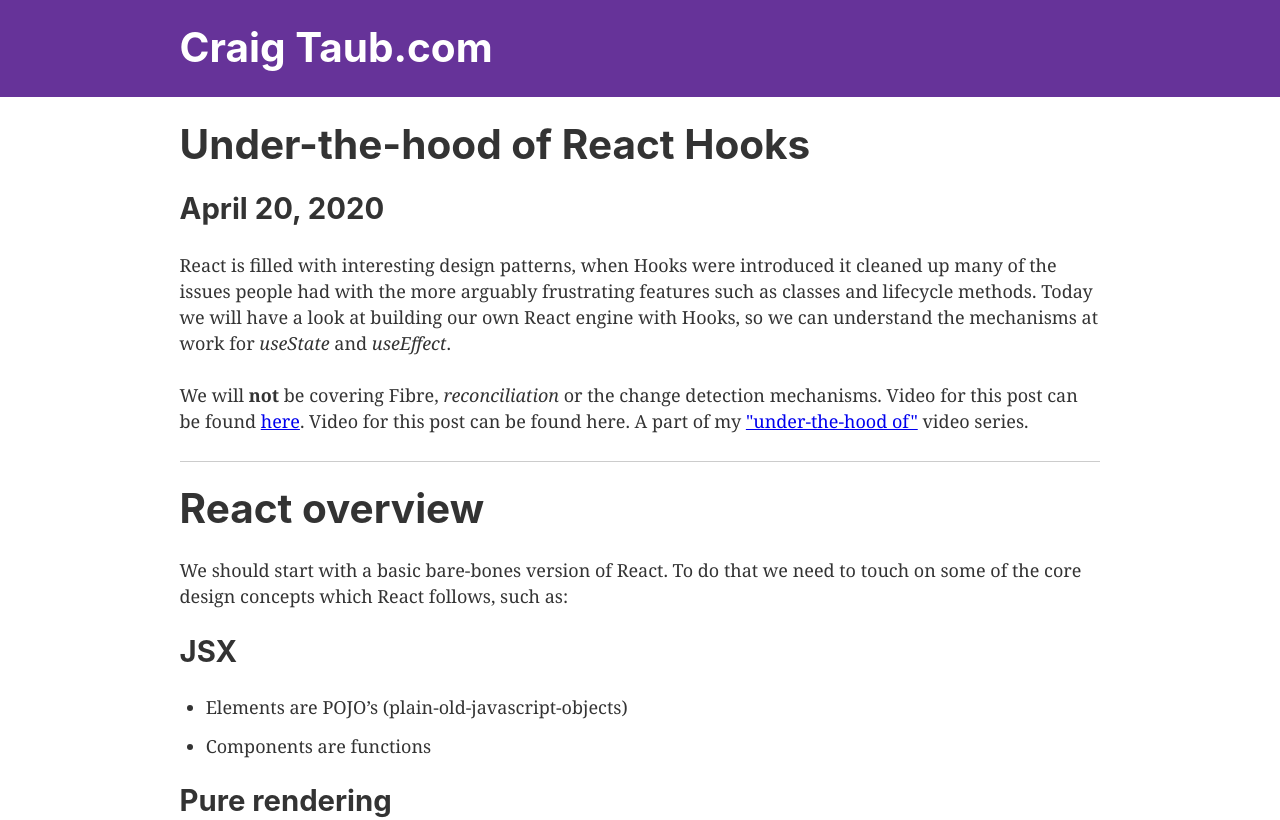
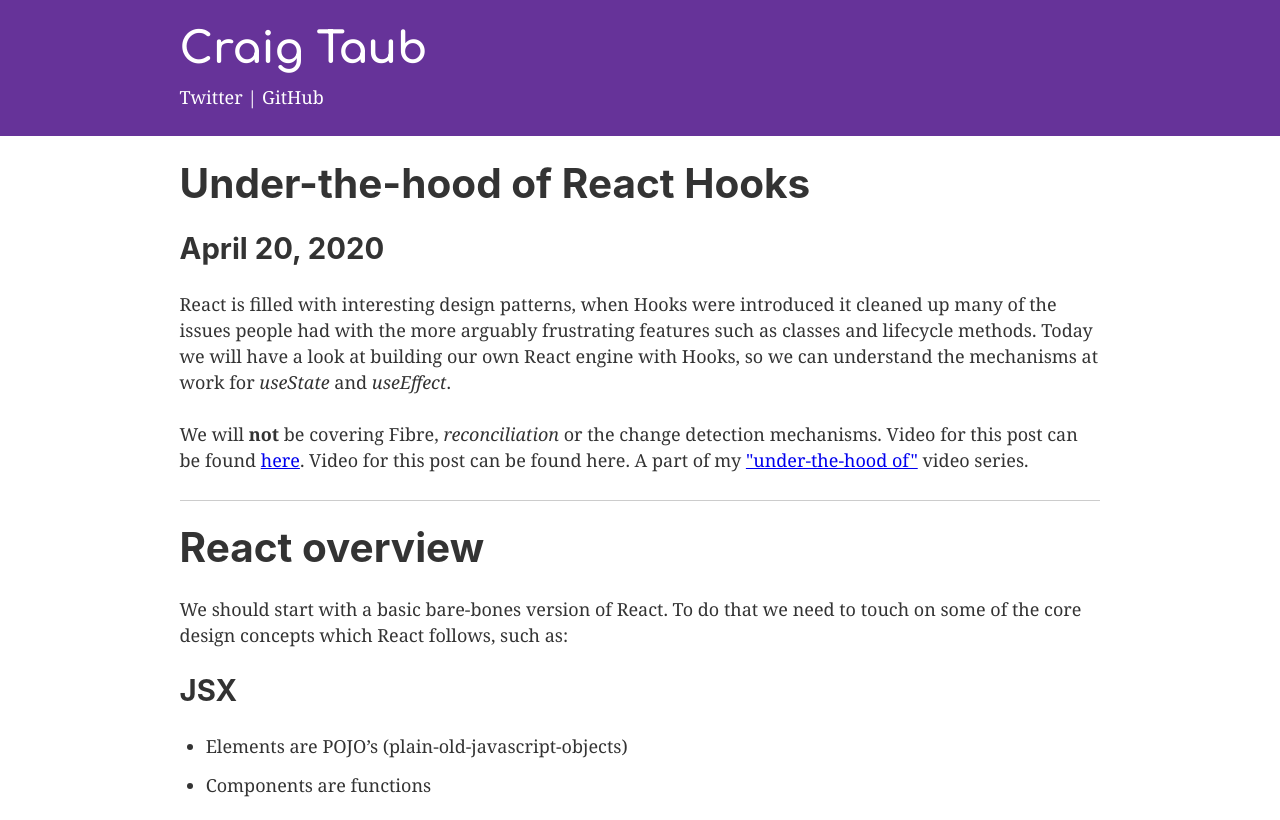
Before and after one commit to craigtaub/craigtaub.dev, a Gatsby site: page /under-the-hood-of-react-hooks in a window 1280 px wide. Shown: the top 820 px of the page. Built offline with nearby package versions, Linux system fonts and the light colour scheme; Gatsby itself is replaced by a stand-in of ours; some packages are replaced by stand-ins of ours.

Commit message:
Header font + links

```diff
--- a/src/components/header.js
+++ b/src/components/header.js
@@ -16,7 +16,13 @@
         padding: `1.45rem 1.0875rem`,
       }}
     >
-      <h1 style={{ margin: 0 }}>
+      <h1
+        style={{
+          margin: 0,
+          fontFamily: "Comfortaa, cursive",
+          fontSize: "43.2px",
+        }}
+      >
         <Link
           to="/"
           style={{
@@ -27,6 +33,15 @@
           {siteTitle}
         </Link>
       </h1>
+      <section class="header-links">
+        <a target="_blank" href="https://twitter.com/craigtaub">
+          Twitter
+        </a>
+        &nbsp;|&nbsp;
+        <a target="_blank" href="https://github.com/craigtaub">
+          GitHub
+        </a>
+      </section>
     </div>
   </header>
 )
--- a/src/components/layout.css
+++ b/src/components/layout.css
@@ -628,3 +628,11 @@
     font-size: 100%;
   }
 }
+.header-links {
+  padding-top: 10px;
+  color: white;
+}
+.header-links a {
+  color: white;
+  text-decoration: none;
+}
--- a/src/components/layout.js
+++ b/src/components/layout.js
@@ -14,7 +14,7 @@
 const Layout = ({ children }) => {
   return (
     <>
-      <Header siteTitle="Craig Taub.com" />
+      <Header siteTitle="Craig Taub" />
       <div
         style={{
           margin: `0 auto`,
@@ -24,11 +24,6 @@
         }}
       >
         <main>{children}</main>
-        <footer>
-          © {new Date().getFullYear()}, Built with
-          {` `}
-          <a href="https://www.gatsbyjs.org">Gatsby</a>
-        </footer>
       </div>
     </>
   )
--- a/src/components/seo.js
+++ b/src/components/seo.js
@@ -68,7 +68,12 @@
           content: metaDescription,
         },
       ].concat(meta)}
-    />
+    >
+      <link
+        href="https://fonts.googleapis.com/css?family=Comfortaa:300,400,500,600,700"
+        rel="stylesheet"
+      ></link>
+    </Helmet>
   )
 }
 
--- a/src/templates/blogTemplate.js
+++ b/src/templates/blogTemplate.js
@@ -1,6 +1,7 @@
 import React from "react"
 import { graphql } from "gatsby"
 import Layout from "../components/layout"
+import SEO from "../components/seo"
 export default function Template({
   data, // this prop will be injected by the GraphQL query below.
 }) {
@@ -8,6 +9,7 @@
   const { frontmatter, html } = markdownRemark
   return (
     <Layout>
+      <SEO title={frontmatter.title} />
       <div className="blog-post-container">
         <div className="blog-post">
           <h1>{frontmatter.title}</h1>
```
